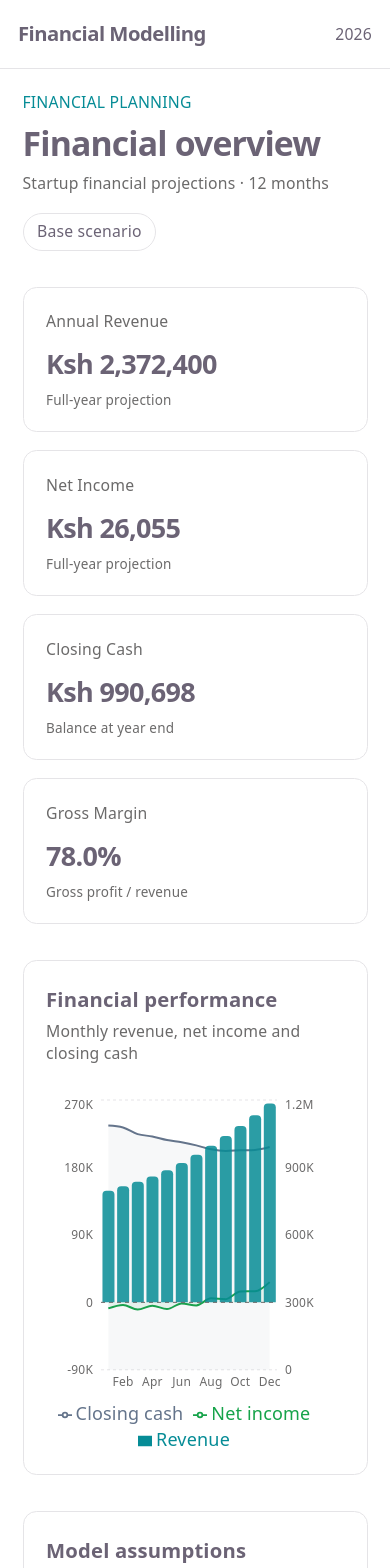
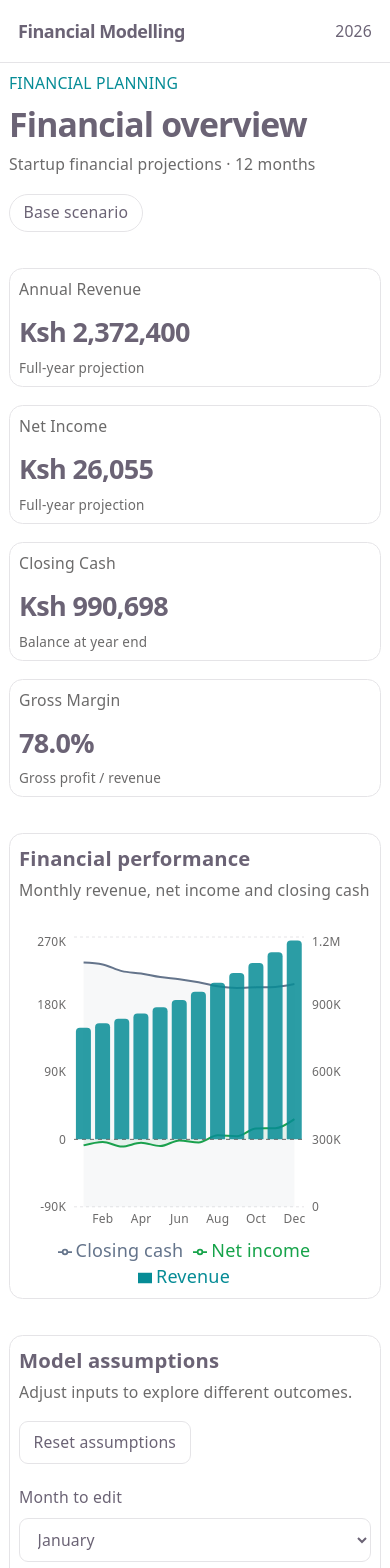
Before and after one commit to josephmangara/financial-modelling, a React (Vite) app: page / in a window 390 px wide. Shown: the top 1568 px of the page. Built offline with nearby package versions, Linux system fonts and the light colour scheme.

Commit message:
improved mobile responsiveness

```diff
--- a/src/App.jsx
+++ b/src/App.jsx
@@ -52,7 +52,7 @@ export default function App() {
   return (
     <>
       <Header />
-      <main className="min-h-screen bg-(--bg) p-5 text-(--text) sm:p-8">
+      <main className="min-h-screen bg-(--bg) p-2 text-(--text) sm:p-8">
         <div className="mx-auto max-w-7xl space-y-8">
           <header className="flex flex-wrap items-start justify-between gap-4">
             <div>
--- a/src/components/AssumptionsPanel.jsx
+++ b/src/components/AssumptionsPanel.jsx
@@ -70,7 +70,7 @@ export default function AssumptionsPanel({
   const assumptions = model.assumptions;
 
   return (
-    <section className="rounded-xl border border-(--border) bg-(--surface) p-5 sm:p-6">
+    <section className="rounded-xl border border-(--border) bg-(--surface) p-2 sm:p-6">
       <div className="flex flex-wrap items-start justify-between gap-4">
         <div>
           <h2 className="text-lg font-semibold">
--- a/src/components/FinancialCharts.jsx
+++ b/src/components/FinancialCharts.jsx
@@ -16,7 +16,7 @@ const formatTooltipCurrency = (value) =>
 
 export default function FinancialCharts({ results }) {
   return (
-    <section className="rounded-xl border border-(--border) bg-(--surface) p-5 sm:p-6">
+    <section className="rounded-xl border border-(--border) bg-(--surface) p-2 sm:p-6">
       <div className="mb-6">
         <h2 className="text-lg font-semibold">
           Financial performance
--- a/src/components/FinancialKPIs.jsx
+++ b/src/components/FinancialKPIs.jsx
@@ -54,7 +54,7 @@ export default function FinancialKPIs({ results }) {
       {metrics.map(({ label, key, percentage }) => (
         <article
           key={key}
-          className="rounded-xl border border-(--border) bg-(--surface) p-5"
+          className="rounded-xl border border-(--border) bg-(--surface) p-2"
         >
           <p className="text-sm text-(--muted)">{label}</p>
 
--- a/src/components/ScenarioComparison.jsx
+++ b/src/components/ScenarioComparison.jsx
@@ -104,7 +104,7 @@ export default function ScenarioComparison({ model }) {
   }
 
   return (
-    <section className="rounded-xl border border-(--border) bg-(--surface) p-5 sm:p-6">
+    <section className="rounded-xl border border-(--border) bg-(--surface) p-2 sm:p-6">
       <div>
         <h2 className="text-lg font-semibold">
           Scenario comparison
--- a/src/layout/Header.jsx
+++ b/src/layout/Header.jsx
@@ -2,7 +2,7 @@ export default function Header() {
   return (
     <header className="border-b border-(--border)">
       <div className="mx-auto flex max-w-7xl items-center justify-between px-4 py-4 sm:px-6 lg:px-8">
-        <a href="/" className="text-lg font-semibold tracking-tight">
+        <a href="/" className="md:text-lg font-semibold tracking-tight">
           Financial Modelling
         </a>
 
```
